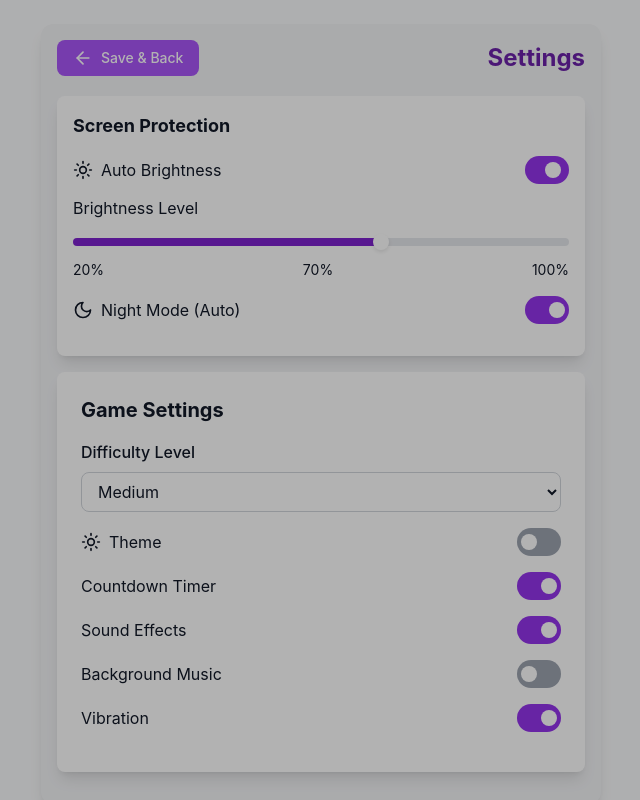
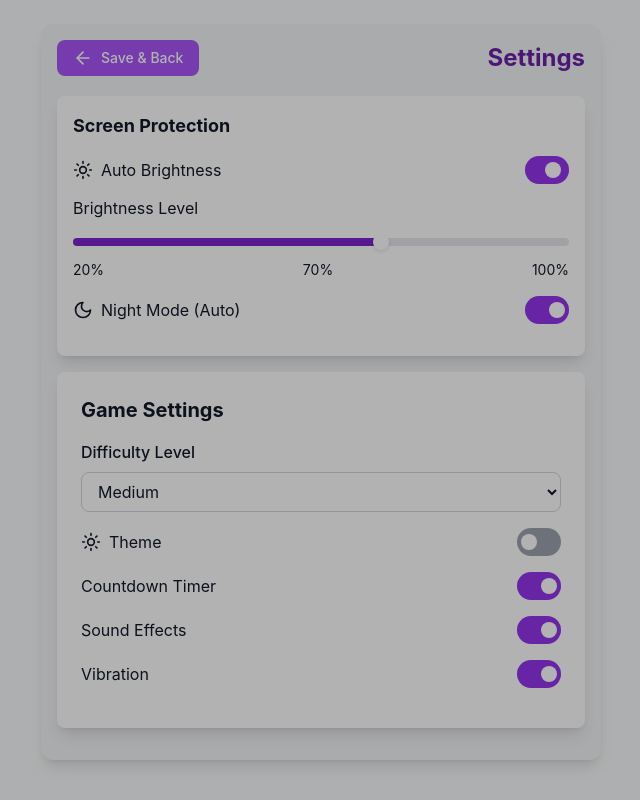
Before and after one commit to dbischoff777/reflexa, a React (Create React App) app: page /settings in a window 1280 px wide. Shown: the whole page, without its empty margins (319-959 px from the left). Built offline with nearby package versions, Linux system fonts and the light colour scheme.

Commit message:
reworked music logic. no issues as of now.

```diff
--- a/src/PopItGame.jsx
+++ b/src/PopItGame.jsx
@@ -72,12 +72,8 @@ const PopItGame = () => {
     };
   }, []);
 
-  // Music state declarations (keep these at the top)
-  const [isMusicPlaying, setIsMusicPlaying] = useState(
-    JSON.parse(localStorage.getItem('isMusicPlaying') || 'false')
-  );
-
-  const [musicInitialized, setMusicInitialized] = useState(false);
+  // Simplify music state to just track if it's enabled
+  const [isMusicPlaying, setIsMusicPlaying] = useState(false);
 
   const { settings } = useSettings();
 
@@ -622,35 +618,32 @@ const PopItGame = () => {
     return getRandomMessage(failureMessages);
   }, [consecutiveFailures]); // Add consecutiveFailures as dependency
 
-  // Add music effect
+  // Simplify music controls to just handle toggle
+  const toggleMusic = useCallback(() => {
+    if (!isMusicPlaying) {
+      MusicGenerator.play();
+      setIsMusicPlaying(true);
+    } else {
+      MusicGenerator.pause();
+      setIsMusicPlaying(false);
+    }
+  }, [isMusicPlaying]);
+
+  // Initialize music generator once
   useEffect(() => {
-    const initMusic = async () => {
-      await MusicGenerator.generateMusic();
+    MusicGenerator.generateMusic();
 
-      // Play music if we're in menu state
-      if (gameState === GAME_STATES.MENU) {
-        MusicGenerator.play();
-      }
-    };
-
-    initMusic();
-
-    // Cleanup function
+    // Cleanup
     return () => {
       MusicGenerator.pause();
     };
-  }, [gameState]);
+  }, []); // Only run once on mount
 
   // Modify startGame to handle music
   const startGame = useCallback(() => {
     if (!username) {
       setShowUsernameInput(true);
       return;
-    }
-
-    // Fade out and pause music when game starts
-    if (isMusicPlaying) {
-      MusicGenerator.fadeOut().then(() => MusicGenerator.pause());
     }
 
     // Increment games played in achievement progress
@@ -691,18 +684,13 @@ const PopItGame = () => {
     });
 
     playSound('countdown');
-  }, [username, isMusicPlaying, playSound]);
+  }, [username, playSound]);
 
   // Modify handleExit to handle music
   const handleExit = useCallback(() => {
-    // Resume music when returning to menu if it was playing
-    if (isMusicPlaying) {
-      MusicGenerator.play();
-    }
+    // Remove music resume since music is now only controlled by toggle
 
-    // Remove highlight from buttons
     setTargetButton(null);
-    // Reset all game states
     setGameOver(false);
     setShowGameOver(false);
     setGameState(GAME_STATES.MENU);
@@ -711,7 +699,7 @@ const PopItGame = () => {
     setMultiplier(1);
     setGameSpeed(1);
     setParticleEffects([]);
-  }, [isMusicPlaying]);
+  }, []);
 
   // Handle game over
   const handleGameOver = useCallback(() => {
@@ -1077,38 +1065,6 @@ const PopItGame = () => {
     localStorage.setItem('isMusicPlaying', JSON.stringify(isMusicPlaying));
   }, [isMusicPlaying]);
 
-  // Modify the music initialization effect
-  useEffect(() => {
-    const initMusic = async () => {
-      if (!musicInitialized) {
-        await MusicGenerator.generateMusic();
-        setMusicInitialized(true);
-
-        // Only play if we're in menu state and music should be playing
-        if (gameState === GAME_STATES.MENU && isMusicPlaying) {
-          MusicGenerator.play();
-        }
-      }
-    };
-
-    initMusic();
-
-    // Don't include cleanup here as it will stop music on every re-render
-    // return () => {
-    //   MusicGenerator.pause();
-    // };
-  }, [gameState, isMusicPlaying, musicInitialized]);
-
-  // Modify the music state effect
-  useEffect(() => {
-    if (gameState === GAME_STATES.MENU && isMusicPlaying) {
-      MusicGenerator.play();
-    } else if (gameState !== GAME_STATES.MENU) {
-      // Only pause music when leaving menu state
-      MusicGenerator.fadeOut().then(() => MusicGenerator.pause());
-    }
-  }, [gameState, isMusicPlaying]);
-
   return (
     <PopItGameUI
       settings={settings}
@@ -1145,6 +1101,10 @@ const PopItGame = () => {
       successAnimation={successAnimation}
       setShowAnimation={setShowAnimation}
       wakeLockActive={wakeLockActive}
+      startMusic={() => MusicGenerator.play()}
+      stopMusic={() => MusicGenerator.pause()}
+      isMusicPlaying={isMusicPlaying}
+      onMusicToggle={toggleMusic}
     />
   );
 };
--- a/src/PopItGameUI.jsx
+++ b/src/PopItGameUI.jsx
@@ -8,7 +8,7 @@ import { FacebookIcon, TwitterIcon, WhatsAppIcon } from './Icons';
 import ScreenProtectionStatus from './components/ScreenProtectionStatus';
 import DailyQuests from './DailyQuests';
 import WeeklyQuests from './WeeklyQuests';
-import { LucideUser, LucideSettings, LucideInfo, LucidePlay, LucideCalendar, ShoppingCart, Clock, Trophy } from 'lucide-react';
+import { LucideUser, LucideSettings, LucideInfo, LucidePlay, LucideCalendar, ShoppingCart, Clock, Trophy, Volume2, VolumeX } from 'lucide-react';
 import floorBackground from './images/gameBackgrounds/floor1.png';
 
 const PopItGameUI = ({
@@ -38,12 +38,20 @@ const PopItGameUI = ({
   successAnimation,
   wakeLockActive,
   brightnessAdjusted,
+  startMusic,
+  stopMusic,
+  isMusicPlaying,
+  onMusicToggle,
   //onAnimationEnd
 }) => {
 
   //quest buttons
   const [showDailyQuests, setShowDailyQuests] = useState(false);
   const [showWeeklyQuests, setShowWeeklyQuests] = useState(false);
+
+  const handleMusicToggle = () => {
+    onMusicToggle();
+  };
 
   const handleUsernameSubmit = (e) => {
     e.preventDefault();
@@ -122,6 +130,53 @@ const PopItGameUI = ({
         d="M13 7h8m0 0v8m0-8l-8 8-4-4-6 6"
       />
     </svg>
+  );
+
+  const MusicToggleButton = () => (
+    <button
+      onClick={handleMusicToggle}
+      className={`
+        group relative
+        px-3 2xs:px-4 xs:px-5
+        py-2 2xs:py-2.5
+        rounded-lg xs:rounded-xl
+        font-medium
+        transition-all duration-300 ease-out
+        hover:scale-105
+        ${settings.theme === 'dark'
+          ? 'text-purple-300 hover:text-purple-200'
+          : 'text-purple-600 hover:text-purple-500'
+        }
+      `}
+      aria-label={isMusicPlaying ? "Turn music off" : "Turn music on"}
+    >
+      {isMusicPlaying ? <Volume2 className="h-6 w-6" /> : <VolumeX className="h-6 w-6" />}
+
+      {/* Link Glow Effect */}
+      <div className={`
+        absolute inset-0
+        rounded-lg xs:rounded-xl
+        transition-all duration-300
+        opacity-0 group-hover:opacity-100
+        transform group-hover:scale-105
+        ${settings.theme === 'dark'
+          ? 'bg-purple-500/15 shadow-[0_0_25px_rgba(168,85,247,0.6)] border border-purple-400/20'
+          : 'bg-purple-500/10 shadow-[0_0_25px_rgba(147,51,234,0.4)] border border-purple-500/20'
+        }
+      `} />
+
+      {/* Subtle Gradient Overlay */}
+      <div className={`
+        absolute inset-0
+        rounded-lg xs:rounded-xl
+        opacity-0 group-hover:opacity-100
+        transition-opacity duration-300
+        ${settings.theme === 'dark'
+          ? 'bg-gradient-to-br from-purple-400/5 to-purple-600/5'
+          : 'bg-gradient-to-br from-purple-300/5 to-purple-500/5'
+        }
+      `} />
+    </button>
   );
 
   return (
@@ -464,6 +519,7 @@ const PopItGameUI = ({
               `} />
             </Link>
           ))}
+          <MusicToggleButton />
         </div>
 
         {/* Achievement Notification */}
--- a/src/Settings.jsx
+++ b/src/Settings.jsx
@@ -2,7 +2,6 @@ import React, { createContext, useContext, useState, useEffect } from 'react';
 import { Link } from 'react-router-dom';
 import { Sun, Moon, ArrowLeftIcon } from 'lucide-react';
 import { useScreenProtection } from './hooks/useScreenProtection';
-import MusicGenerator from './services/MusicGenerator';
 
 const SettingsContext = createContext();
 
@@ -80,65 +79,6 @@ export const useSettings = () => {
 const Settings = () => {
   const { settings, updateSettings, screenProtection, setScreenProtection } = useSettings();
   const { adjustBrightness, adjustColorTemperature } = useScreenProtection();
-  const [isMusicPlaying, setIsMusicPlaying] = useState(false);
-  const [musicInitialized, setMusicInitialized] = useState(false);
-
-  // Combine music initialization and state restoration
-  useEffect(() => {
-    const initializeMusic = async () => {
-      try {
-        const savedMusicState = localStorage.getItem('isMusicPlaying');
-        const shouldPlay = savedMusicState ? JSON.parse(savedMusicState) : false;
-
-        // Initialize music only once
-        if (!musicInitialized) {
-          await MusicGenerator.generateMusic();
-          setMusicInitialized(true);
-        }
-
-        // Restore previous state
-        if (shouldPlay) {
-          MusicGenerator.play();
-          setIsMusicPlaying(true);
-        }
-      } catch (error) {
-        console.error('Failed to initialize music:', error);
-      }
-    };
-
-    initializeMusic();
-  }, [musicInitialized]);
-
-  const toggleMusic = async () => {
-    try {
-      const newMusicState = !isMusicPlaying;
-
-      if (newMusicState) {
-        if (!musicInitialized) {
-          await MusicGenerator.generateMusic();
-          setMusicInitialized(true);
-        }
-        MusicGenerator.play();
-      } else {
-        await MusicGenerator.fadeOut();
-        MusicGenerator.stop();
-      }
-
-      setIsMusicPlaying(newMusicState);
-      localStorage.setItem('isMusicPlaying', JSON.stringify(newMusicState));
-    } catch (error) {
-      console.error('Failed to toggle music:', error);
-    }
-  };
-
-  // Clean up music when component unmounts
-  useEffect(() => {
-    return () => {
-      if (isMusicPlaying) {
-        MusicGenerator.fadeOut().then(() => MusicGenerator.stop());
-      }
-    };
-  }, [isMusicPlaying]);
 
   const handleToggleSound = () => {
     updateSettings({ soundEnabled: !settings.soundEnabled });
@@ -147,34 +87,6 @@ const Settings = () => {
   const handleDifficultyChange = (e) => {
     updateSettings({ difficulty: e.target.value });
   };
-
-  /* const handleGridSizeChange = (e) => {
-    const value = e.target.value;
-    switch (value) {
-      case "2x1":
-        updateSettings({
-          gridSize: value,
-          gridColumns: 2,
-          gridRows: 1
-        });
-        break;
-      case "3x1":
-        updateSettings({
-          gridSize: value,
-          gridColumns: 3,
-          gridRows: 1
-        });
-        break;
-      default:
-        const size = parseInt(value, 10);
-        updateSettings({
-          gridSize: size,
-          gridColumns: size,
-          gridRows: size
-        });
-        break;
-    }
-  }   */
 
   const handleThemeChange = () => {
     updateSettings({ theme: settings.theme === 'light' ? 'dark' : 'light' });
@@ -633,46 +545,6 @@ const Settings = () => {
             </div>
           </div>
 
-          {/* Background Music Toggle */}
-          <div className="mb-3 xs:mb-4">
-            <div className="
-              flex items-center justify-between
-              mb-2 xs:mb-3
-            ">
-              <label className="text-sm xs:text-base">
-                Background Music
-              </label>
-              <Switch
-                checked={isMusicPlaying}
-                onChange={toggleMusic}
-                className={`
-                  ${isMusicPlaying ? 'bg-purple-600' : 'bg-gray-400'}
-                  relative inline-flex
-                  h-5 xs:h-6
-                  w-9 xs:w-11
-                  items-center
-                  rounded-full
-                  transition-colors
-                  focus:outline-none
-                  focus:ring-2
-                  focus:ring-purple-500
-                  focus:ring-offset-2
-                `}
-              >
-                <span className={`
-                  ${isMusicPlaying ? 'translate-x-5 xs:translate-x-6' : 'translate-x-1'}
-                  inline-block
-                  h-3 xs:h-4
-                  w-3 xs:w-4
-                  transform
-                  rounded-full
-                  bg-white
-                  transition-transform
-                `} />
-              </Switch>
-            </div>
-          </div>
-
           {/* Vibration Toggle */}
           <div className="mb-3 xs:mb-4">
             <div className="
```
